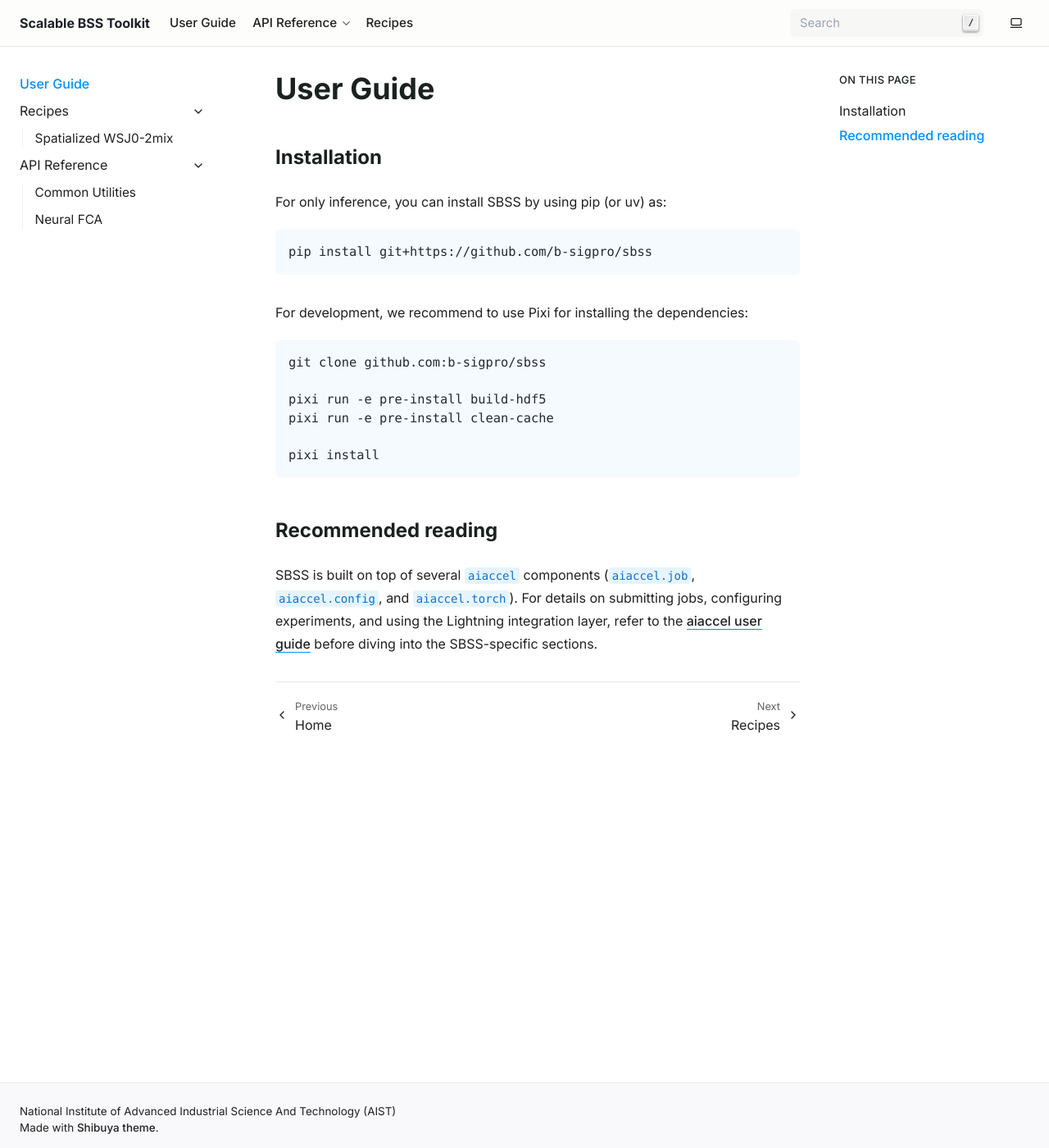
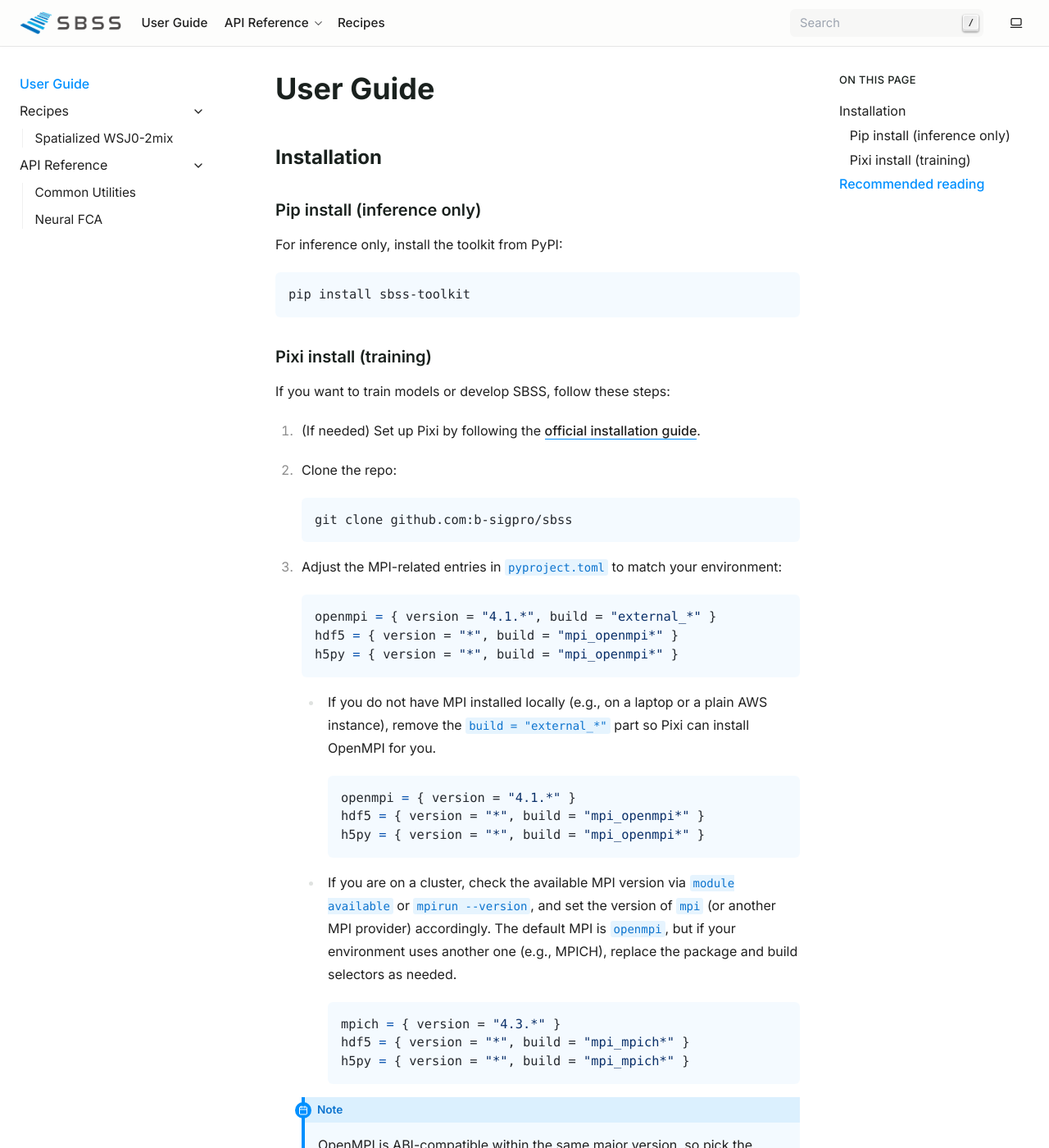
Before and after one commit to b-sigpro/sbss, a Sphinx documentation site: the page built from docs/source/user_guide/index.rst, in a window 1280 px wide and 1400 px high. Shown: the whole window at 82% size. Built offline with Sphinx 7.4.7, drawn with Linux system fonts in a browser that asks for light colours; some of the changed text lies outside the part shown.

Commit message:
Update docs

````diff
--- a/docs/source/conf.py
+++ b/docs/source/conf.py
@@ -6,6 +6,8 @@
 
 from pathlib import Path
 import sys
+
+import sbss
 
 # import sbss
 # -- Path setup --------------------------------------------------------------
@@ -16,8 +18,12 @@ sys.path.insert(0, str(root_path.absolute()))
 # https://www.sphinx-doc.org/en/master/usage/configuration.html#project-information
 
 project = "Scalable BSS Toolkit"
-project_copyright = "National Institute of Advanced Industrial Science And Technology (AIST)"
 author = "National Institute of Advanced Industrial Science And Technology (AIST)"
+project_copyright = author
+# release = sbss.__version__
+
+html_logo = f"{root_path}/docs/image/logo_sbss.png"
+html_favicon = f"{root_path}/docs/image/favicon.ico"
 
 # -- General configuration ---------------------------------------------------
 # https://www.sphinx-doc.org/en/master/usage/configuration.html#general-configuration
--- a/docs/source/user_guide/index.md
+++ /dev/null
@@ -1,25 +0,0 @@
-# User Guide
-
-## Installation
-For only inference, you can install SBSS by using pip (or uv) as:
-```bash
-pip install git+https://github.com/b-sigpro/sbss
-```
-
-For development, we recommend to use Pixi for installing the dependencies:
-```bash
-git clone github.com:b-sigpro/sbss
-
-pixi run -e pre-install build-hdf5
-pixi run -e pre-install clean-cache
-
-pixi install
-```
-
-## Recommended reading
-
-SBSS is built on top of several `aiaccel` components (``aiaccel.job``,
-``aiaccel.config``, and ``aiaccel.torch``). For details on submitting jobs,
-configuring experiments, and using the Lightning integration layer, refer to the
-[aiaccel user guide](https://aiaccel.readthedocs.io/en/latest/user_guide/)
-before diving into the SBSS-specific sections.
--- /dev/null
+++ b/docs/source/user_guide/index.rst
@@ -0,0 +1,74 @@
+User Guide
+==========
+
+Installation
+------------
+Pip install (inference only)
+~~~~~~~~~~~~~~~~~~~~~~~~~~~~
+For inference only, install the toolkit from PyPI:
+
+.. code-block:: bash
+
+   pip install sbss-toolkit
+
+Pixi install (training)
+~~~~~~~~~~~~~~~~~~~~~~~
+If you want to train models or develop SBSS, follow these steps:
+
+1. (If needed) Set up Pixi by following the
+   `official installation guide <https://pixi.prefix.dev/latest/>`_.
+
+2. Clone the repo:
+
+   .. code-block:: bash
+
+      git clone github.com:b-sigpro/sbss
+
+3. Adjust the MPI-related entries in ``pyproject.toml`` to match your environment:
+
+   .. code-block:: toml
+
+      openmpi = { version = "4.1.*", build = "external_*" }
+      hdf5 = { version = "*", build = "mpi_openmpi*" }
+      h5py = { version = "*", build = "mpi_openmpi*" }
+
+   -  If you do not have MPI installed locally (e.g., on a laptop or a plain AWS instance),
+      remove the ``build = "external_*"`` part so Pixi can install OpenMPI for you.
+
+      .. code-block:: toml
+
+         openmpi = { version = "4.1.*" }
+         hdf5 = { version = "*", build = "mpi_openmpi*" }
+         h5py = { version = "*", build = "mpi_openmpi*" }
+
+   -  If you are on a cluster, check the available MPI version via ``module available``
+      or ``mpirun --version``, and set the version of ``mpi`` (or another MPI provider) accordingly.
+      The default MPI is ``openmpi``, but if your environment uses another one (e.g., MPICH),
+      replace the package and build selectors as needed.
+
+      .. code-block:: toml
+
+         mpich = { version = "4.3.*" }
+         hdf5 = { version = "*", build = "mpi_mpich*" }
+         h5py = { version = "*", build = "mpi_mpich*" }
+
+   .. note::
+      OpenMPI is ABI-compatible within the same major version, so pick the closest version
+      even if the exact one is not available.
+      For example, on ABCI 3.0, HPC-X 2.20 provides OpenMPI 4.1.7, but keeping ``openmpi = "4.1.*"``
+      lets Pixi install 4.1.6, and it works without issues.
+
+4. Install dependencies with Pixi:
+
+   .. code-block:: bash
+
+      pixi install
+
+Recommended reading
+-------------------
+
+SBSS is built on top of several ``aiaccel`` components (``aiaccel.job``,
+``aiaccel.config``, and ``aiaccel.torch``). For details on submitting jobs,
+configuring experiments, and using the Lightning integration layer, refer to the
+`aiaccel user guide <https://aiaccel.readthedocs.io/en/latest/user_guide/>`_
+before diving into the SBSS-specific sections.
````
Also changed, not shown: README.md (+2 -0 lines), docs/source/index.rst (+8 -0 lines), pyproject.toml (+50 -103 lines), docs/image/favicon.ico (added), docs/image/logo_sbss.png (added), 3 other files.
